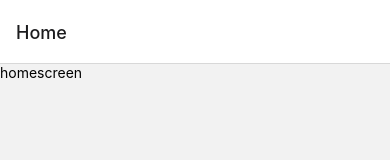
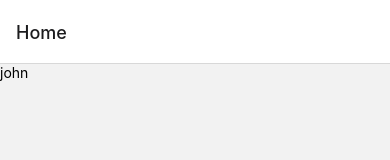
Before and after one commit to backtothefuchar/HackKU2023, a React Native app in the folder Project/: screen /Home in a window 390 px wide. Shown: the top 160 px of the page. Built offline with nearby package versions, Linux system fonts and the light colour scheme.

Commit message:
make icon changes

```diff
--- a/Project/App.js
+++ b/Project/App.js
@@ -2,7 +2,7 @@ import { StatusBar } from 'expo-status-bar';
 import { StyleSheet, Text, View } from 'react-native';
 import { NavigationContainer } from '@react-navigation/native';
 import { createNativeStackNavigator } from '@react-navigation/native-stack';
-import HomeScreen from './screens/homescreen';
+import HomeScreen from './screens/HomeScreen';
 
 const Stack = createNativeStackNavigator();
 
--- a/Project/app.json
+++ b/Project/app.json
@@ -4,10 +4,10 @@
     "slug": "Project",
     "version": "1.0.0",
     "orientation": "portrait",
-    "icon": "./assets/icon.png",
+    "icon": "./assets/restaurants.png",
     "userInterfaceStyle": "light",
     "splash": {
-      "image": "./assets/splash.png",
+      "image": "./assets/restaurants.png",
       "resizeMode": "contain",
       "backgroundColor": "#ffffff"
     },
--- a/Project/screens/HomeScreen.js
+++ b/Project/screens/HomeScreen.js
@@ -4,7 +4,7 @@ import React from 'react'
 const HomeScreen = () => {
   return (
     <View>
-      <Text>homescreen</Text>
+      <Text>john</Text>
     </View>
   )
 }
```
